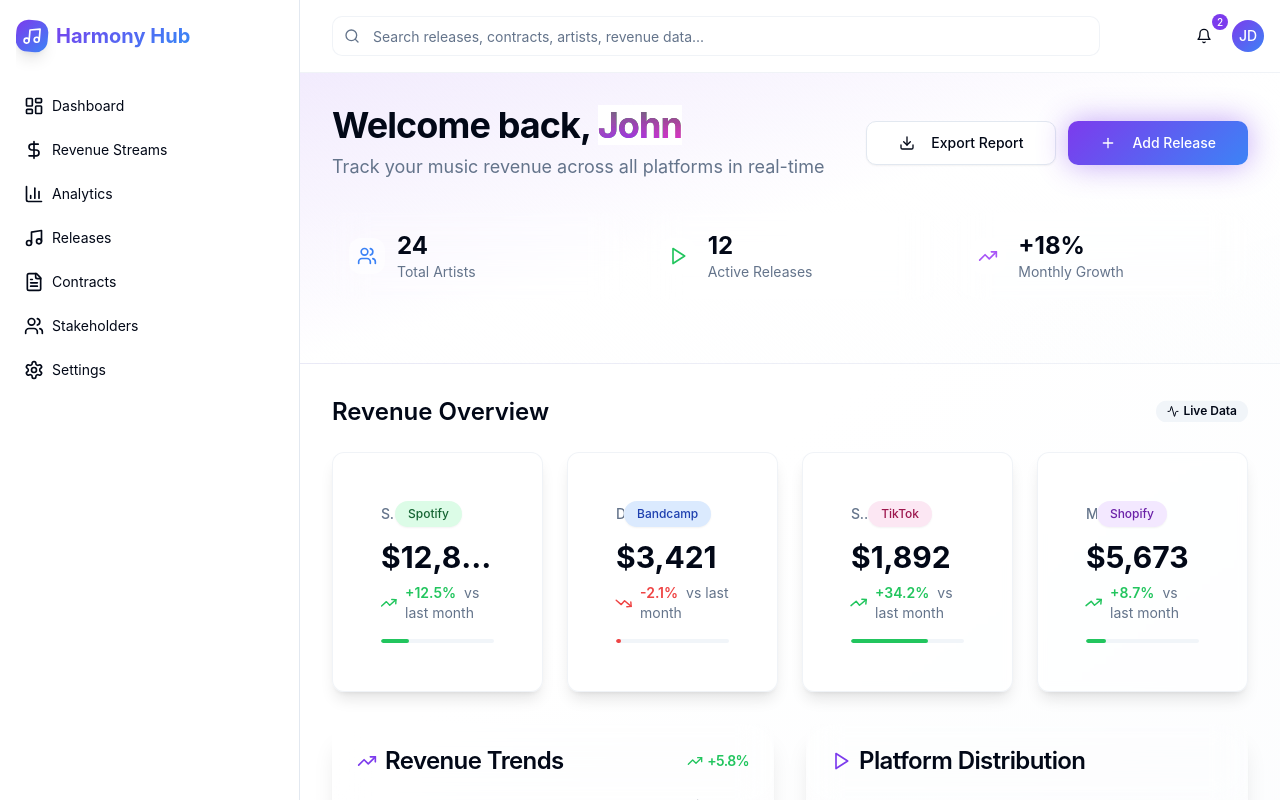
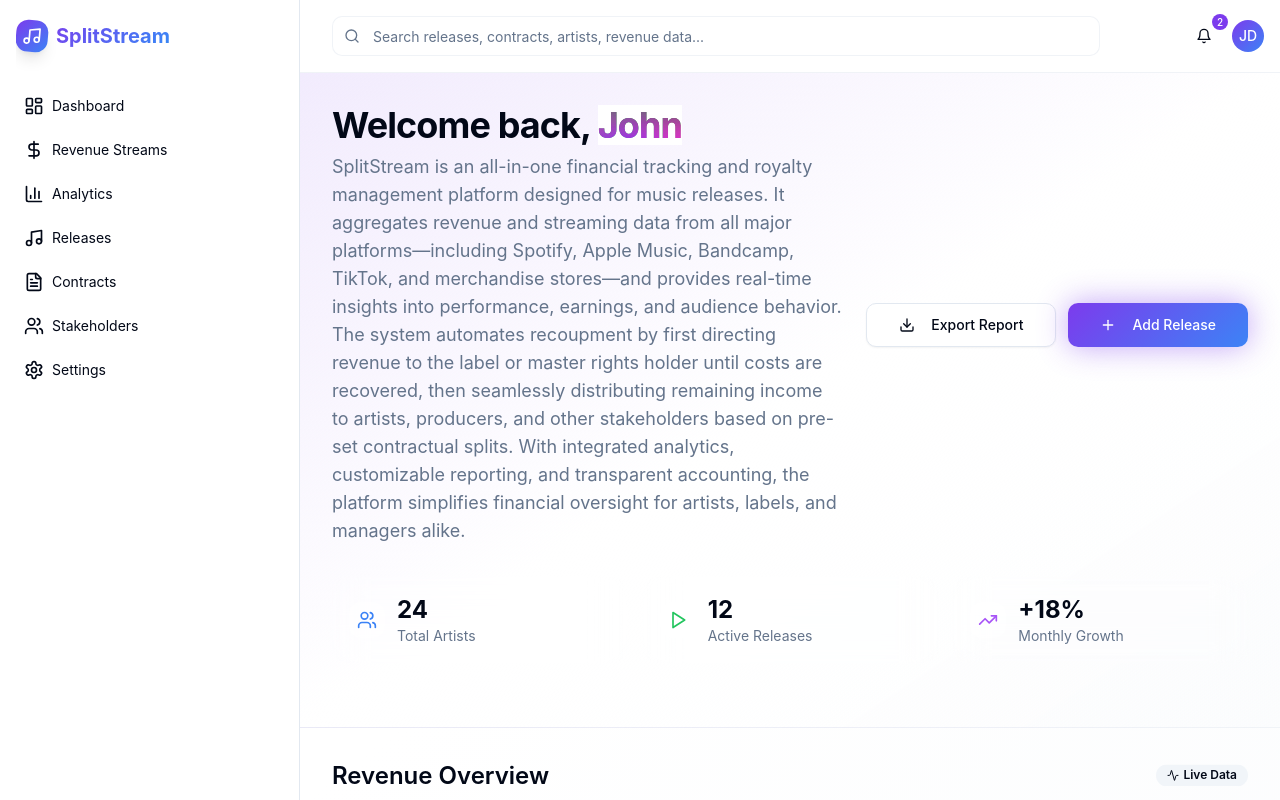
Before and after one commit to reachprojectssite/harmony-hub, a React (Vite) app in the folder frontend/: page / in a window 1280 px wide. Built offline with nearby package versions, Linux system fonts and the light colour scheme.

Commit message:
Updated platform name from Harmony Hub to SplitStream and replaced description with comprehensive platform overview

```diff
--- a/frontend/src/components/DashboardLayout.tsx
+++ b/frontend/src/components/DashboardLayout.tsx
@@ -180,7 +180,7 @@ const Logo = () => {
         animate={{ opacity: 1 }}
         className="font-bold text-foreground whitespace-pre text-lg sm:text-xl gradient-text hidden sm:block"
       >
-        Harmony Hub
+        SplitStream
       </motion.span>
     </motion.a>
   );
--- a/frontend/src/pages/Index.tsx
+++ b/frontend/src/pages/Index.tsx
@@ -67,8 +67,8 @@ export default function Index() {
                 <h1 className="text-2xl sm:text-3xl lg:text-4xl font-bold tracking-tight mb-2">
                   Welcome back, <GradientText>John</GradientText>
                 </h1>
-                <p className="text-muted-foreground text-sm sm:text-base lg:text-lg">
-                  Track your music revenue across all platforms in real-time
+                <p className="text-muted-foreground text-sm sm:text-base lg:text-lg leading-relaxed">
+                  SplitStream is an all-in-one financial tracking and royalty management platform designed for music releases. It aggregates revenue and streaming data from all major platforms—including Spotify, Apple Music, Bandcamp, TikTok, and merchandise stores—and provides real-time insights into performance, earnings, and audience behavior. The system automates recoupment by first directing revenue to the label or master rights holder until costs are recovered, then seamlessly distributing remaining income to artists, producers, and other stakeholders based on pre-set contractual splits. With integrated analytics, customizable reporting, and transparent accounting, the platform simplifies financial oversight for artists, labels, and managers alike.
                 </p>
               </div>
 
```
